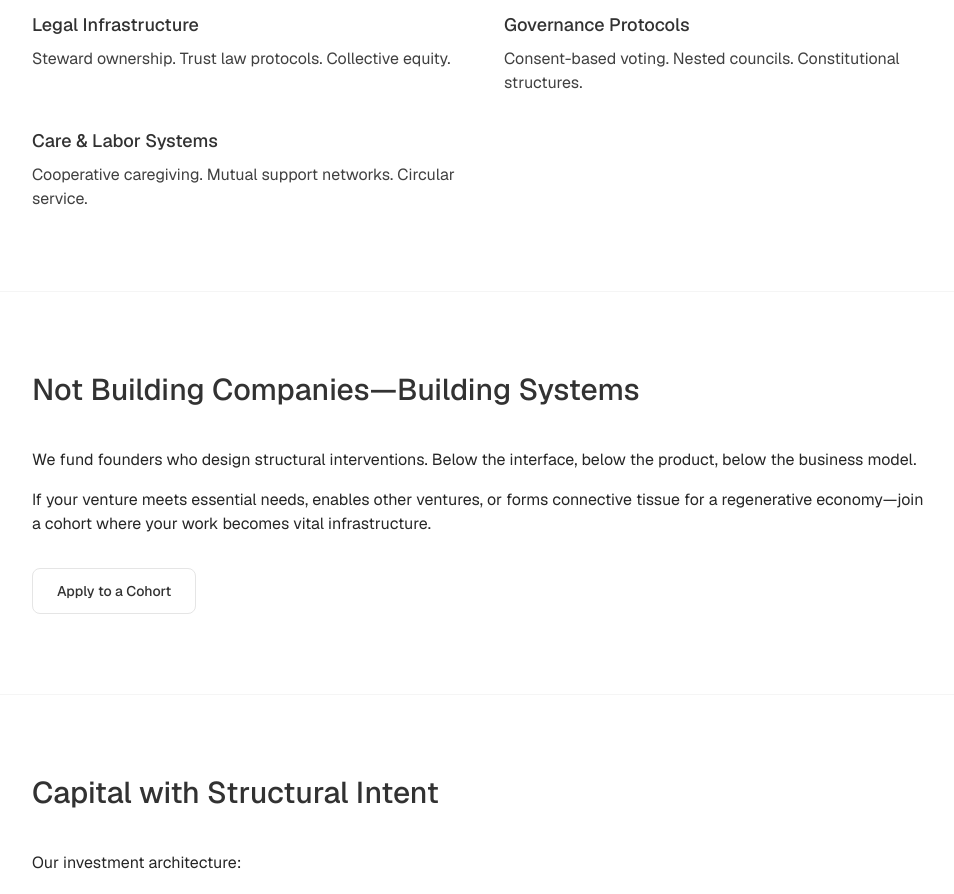
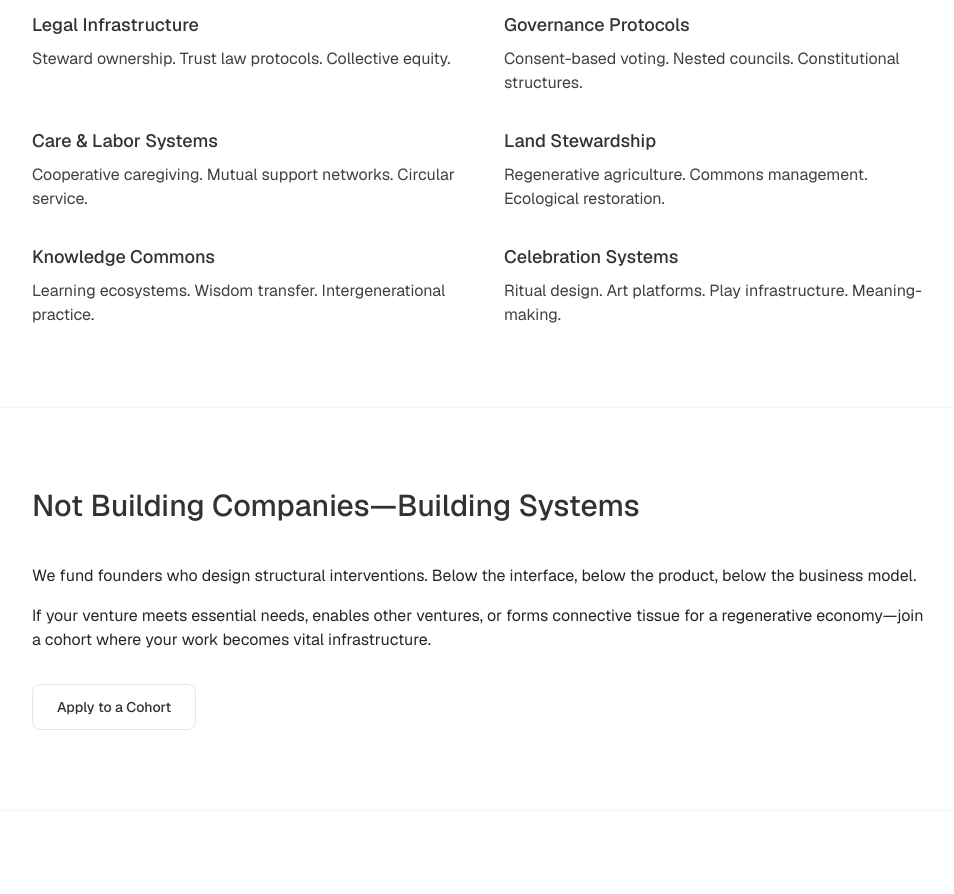
Before and after one commit to hermesloom/henophilia.ventures, a Next.js app: page / in a window 1280 px wide. Shown: the part 2200-3094 px from the top of the page, without its empty margins (160-1114 px from the left). Built offline with nearby package versions, Linux system fonts and the light colour scheme.

Commit message:
feat: expand infrastructure parts

```diff
--- a/app/components/application-form.tsx
+++ b/app/components/application-form.tsx
@@ -263,10 +263,10 @@ ${formData.founderName}
                   </optgroup>
 
                   <optgroup label="Knowledge & Learning">
+                    <option value="Knowledge Commons">Knowledge Commons</option>
                     <option value="Learning Ecosystems">
                       Learning Ecosystems
                     </option>
-                    <option value="Knowledge Commons">Knowledge Commons</option>
                     <option value="Wisdom Transfer">Wisdom Transfer</option>
                     <option value="Intergenerational Practice">
                       Intergenerational Practice
--- a/app/page.tsx
+++ b/app/page.tsx
@@ -187,6 +187,27 @@ export default function Home() {
                 service.
               </p>
             </div>
+            <div>
+              <h3 className="text-lg font-medium mb-2">Land Stewardship</h3>
+              <p className="text-neutral-700">
+                Regenerative agriculture. Commons management. Ecological
+                restoration.
+              </p>
+            </div>
+            <div>
+              <h3 className="text-lg font-medium mb-2">Knowledge Commons</h3>
+              <p className="text-neutral-700">
+                Learning ecosystems. Wisdom transfer. Intergenerational
+                practice.
+              </p>
+            </div>
+            <div>
+              <h3 className="text-lg font-medium mb-2">Celebration Systems</h3>
+              <p className="text-neutral-700">
+                Ritual design. Art platforms. Play infrastructure.
+                Meaning-making.
+              </p>
+            </div>
           </div>
         </div>
       </section>
```
